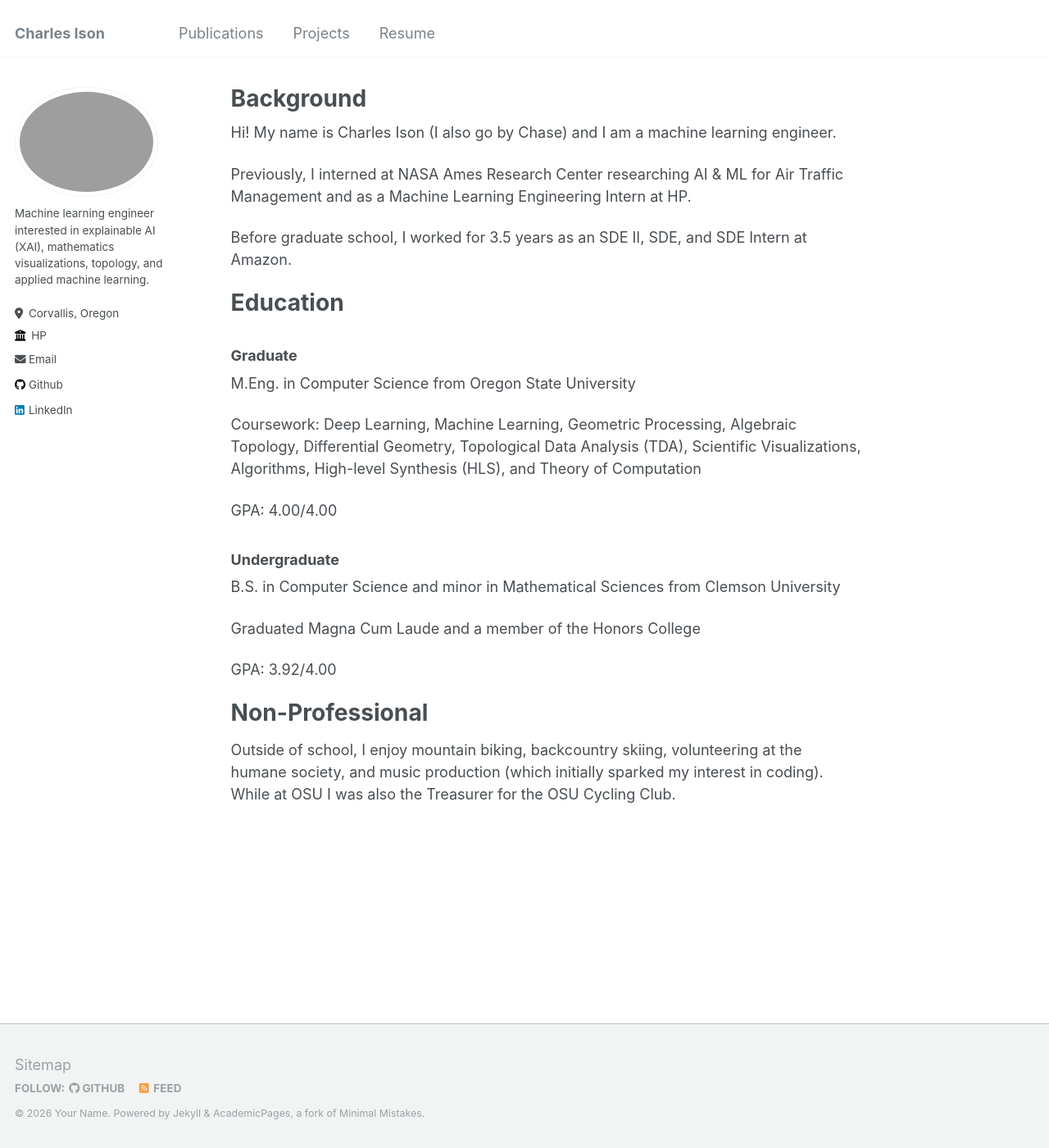
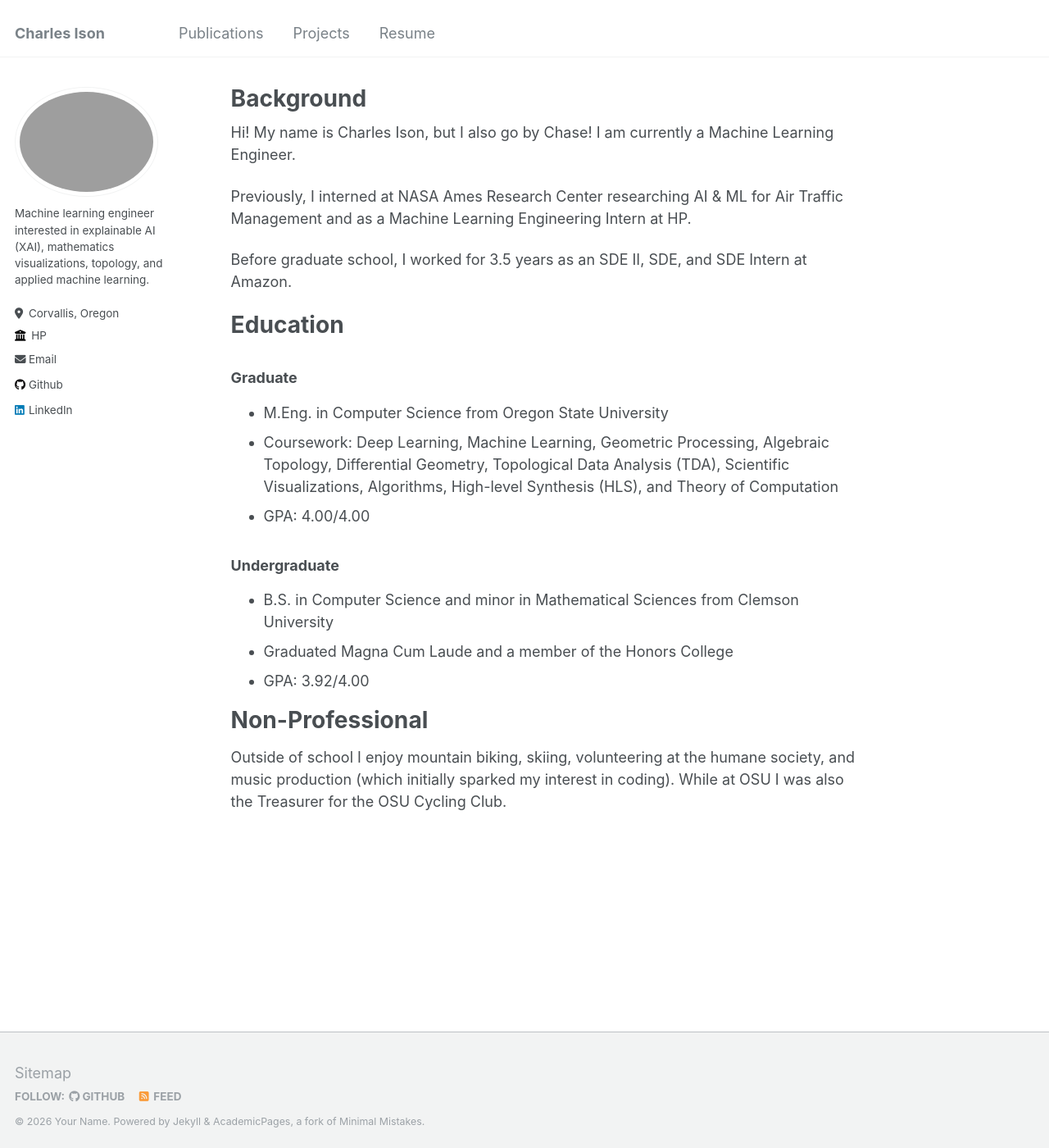
Before and after one commit to charles-ison/charles-ison.github.io, a Jekyll site: the page built from _pages/about.md, in a window 1280 px wide and 1400 px high. Shown: the whole window at 82% size. Built offline with Jekyll 4.4.1, drawn with Linux system fonts in a browser that asks for light colours.

Commit message:
Update about.md

```diff
--- a/_pages/about.md
+++ b/_pages/about.md
@@ -7,7 +7,7 @@ redirect_from:
   - /about.html
 ---
 
-Hi! My name is Charles Ison (I also go by Chase) and I am a machine learning engineer.
+Hi! My name is Charles Ison, but I also go by Chase! I am currently a Machine Learning Engineer.
 
 Previously, I interned at NASA Ames Research Center researching AI & ML for Air Traffic Management and as a Machine Learning Engineering Intern at HP.
 
@@ -18,21 +18,17 @@ Education
 ======
 ### Graduate
 
-M.Eng. in Computer Science from Oregon State University
-
-Coursework: Deep Learning, Machine Learning, Geometric Processing, Algebraic Topology, Differential Geometry, Topological Data Analysis (TDA), Scientific Visualizations, Algorithms, High-level Synthesis (HLS), and Theory of Computation
-
-GPA: 4.00/4.00
+* M.Eng. in Computer Science from Oregon State University
+* Coursework: Deep Learning, Machine Learning, Geometric Processing, Algebraic Topology, Differential Geometry, Topological Data Analysis (TDA), Scientific Visualizations, Algorithms, High-level Synthesis (HLS), and Theory of Computation
+* GPA: 4.00/4.00
 
 ### Undergraduate
 
-B.S. in Computer Science and minor in Mathematical Sciences from Clemson University
-
-Graduated Magna Cum Laude and a member of the Honors College
-
-GPA: 3.92/4.00
+* B.S. in Computer Science and minor in Mathematical Sciences from Clemson University
+* Graduated Magna Cum Laude and a member of the Honors College
+* GPA: 3.92/4.00
 
 
 Non-Professional
 ======
-Outside of school, I enjoy mountain biking, backcountry skiing, volunteering at the humane society, and music production (which initially sparked my interest in coding). While at OSU I was also the Treasurer for the OSU Cycling Club.
+Outside of school I enjoy mountain biking, skiing, volunteering at the humane society, and music production (which initially sparked my interest in coding). While at OSU I was also the Treasurer for the OSU Cycling Club.
```
